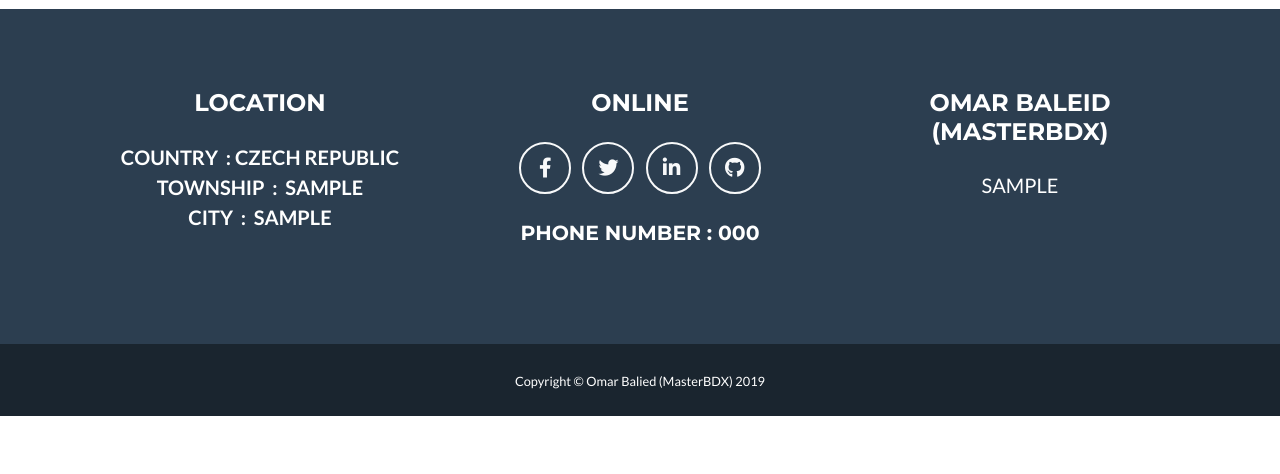
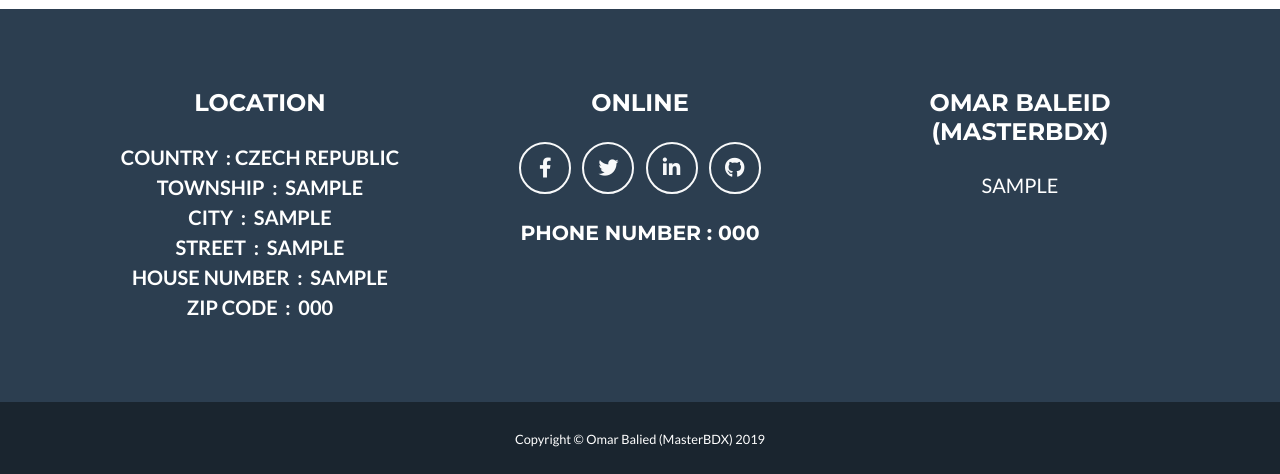
Before and after one commit to MasterBDX/portfolio, a Django app: page / in a window 1280 px wide. Shown: the part 3027-3501 px from the top of the page. Before the commit the page ends 3443 px from the top, so only its background shows below. Run offline with Django 3.2, Linux system fonts and the light colour scheme; tables that the repository leaves empty hold one stand-in row (values such as "Sample post"); grey boxes marked "Sample" are stand-in pictures; some libraries are stand-ins or nearby versions.

Commit message:
add more flields to location model

```diff
--- a/main/models.py
+++ b/main/models.py
@@ -66,5 +66,14 @@ class Location(models.Model):
     township = models.CharField(max_length=255,null=True,
                                             blank=True)
 
+    street = models.CharField(max_length=255,null=True,
+                                            blank=True)
+
+    house_num = models.CharField(max_length=255,null=True,
+                                            blank=True)
+
+    zip_code = models.CharField(max_length=255,null=True,
+                                            blank=True)
+
     def __str__(self):
         return self.country.name
--- a/templates/main/snippets/footer.html
+++ b/templates/main/snippets/footer.html
@@ -23,6 +23,18 @@
             {% endif %}
             City &nbsp;:&nbsp; {{location.city}}
             <br>
+            {% if location.street %}
+            Street &nbsp;:&nbsp; {{location.street}}
+            <br>
+            {% endif %}
+            {% if location.house_num %}
+            House Number &nbsp;:&nbsp; {{location.house_num}}
+            <br>
+            {% endif %}
+            {% if location.zip_code %}
+            Zip Code &nbsp;:&nbsp; {{location.zip_code}}
+            <br>
+            {% endif %}
           </p>
           {% endif %}
         </div>
```
Also changed, not shown: main/migrations/0018_auto_20200714_2213.py (added).
